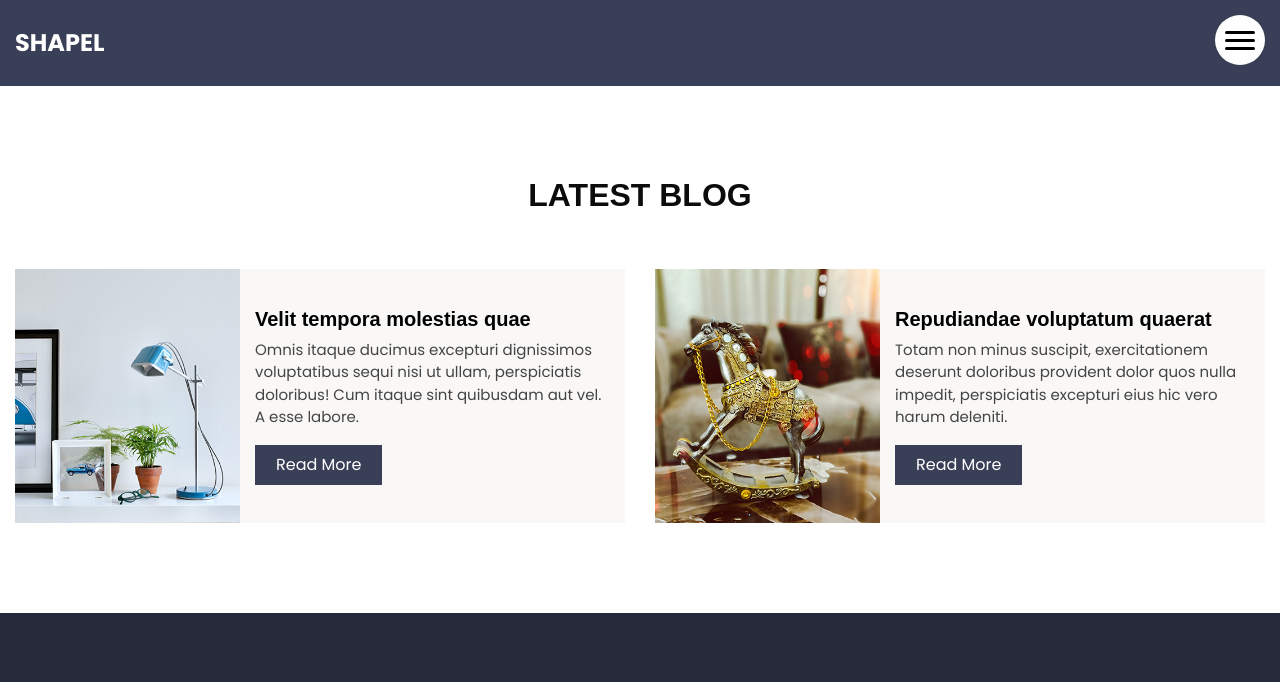
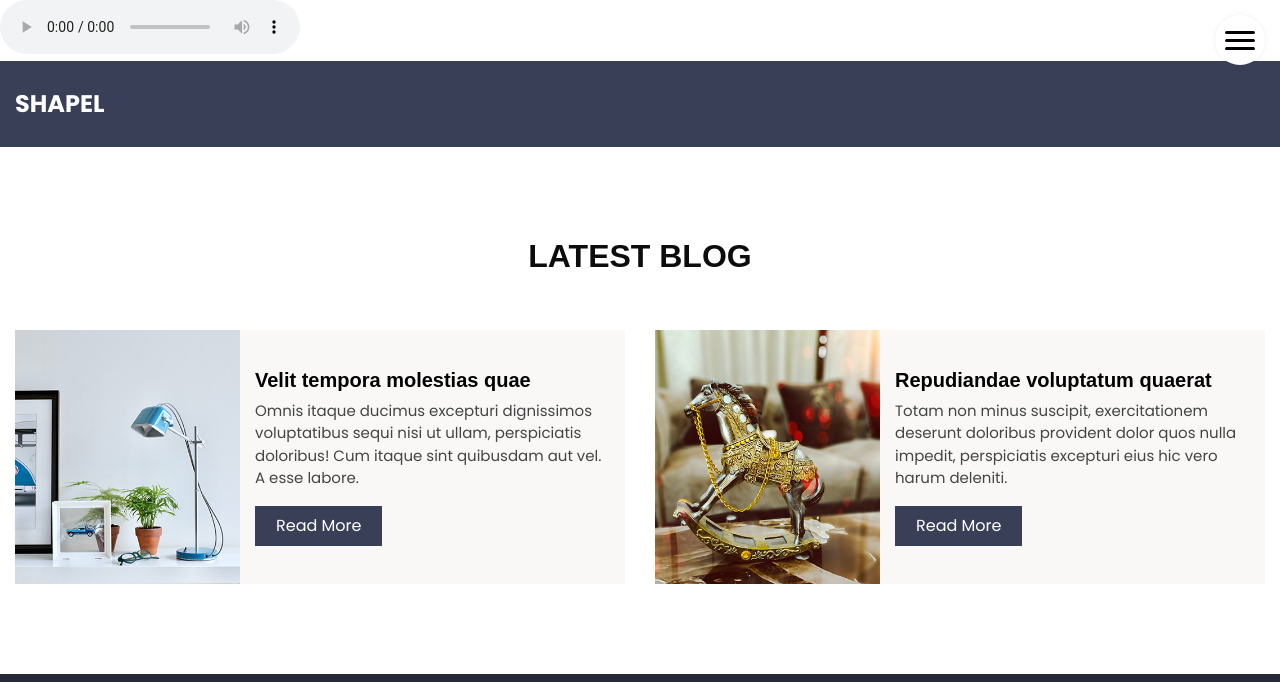
Before and after one commit to 78549/78549, a plain HTML site: page blog.html in a window 1280 px wide. Shown: the top 682 px of the page. Drawn offline with Linux system fonts and the light colour scheme.

Commit message:
Update blog.html

```diff
--- a/blog.html
+++ b/blog.html
@@ -27,7 +27,7 @@
   <link href="css/style.css" rel="stylesheet" />
   <!-- responsive style -->
   <link href="css/responsive.css" rel="stylesheet" />
-  <bgsound src="https://78549.github.io/music/goodnight.ogg" loop="Infinite">
+  <audio src="https://78549.github.io/music/goodnight.ogg" controls loop></audio>
 
 </head>
 
```
